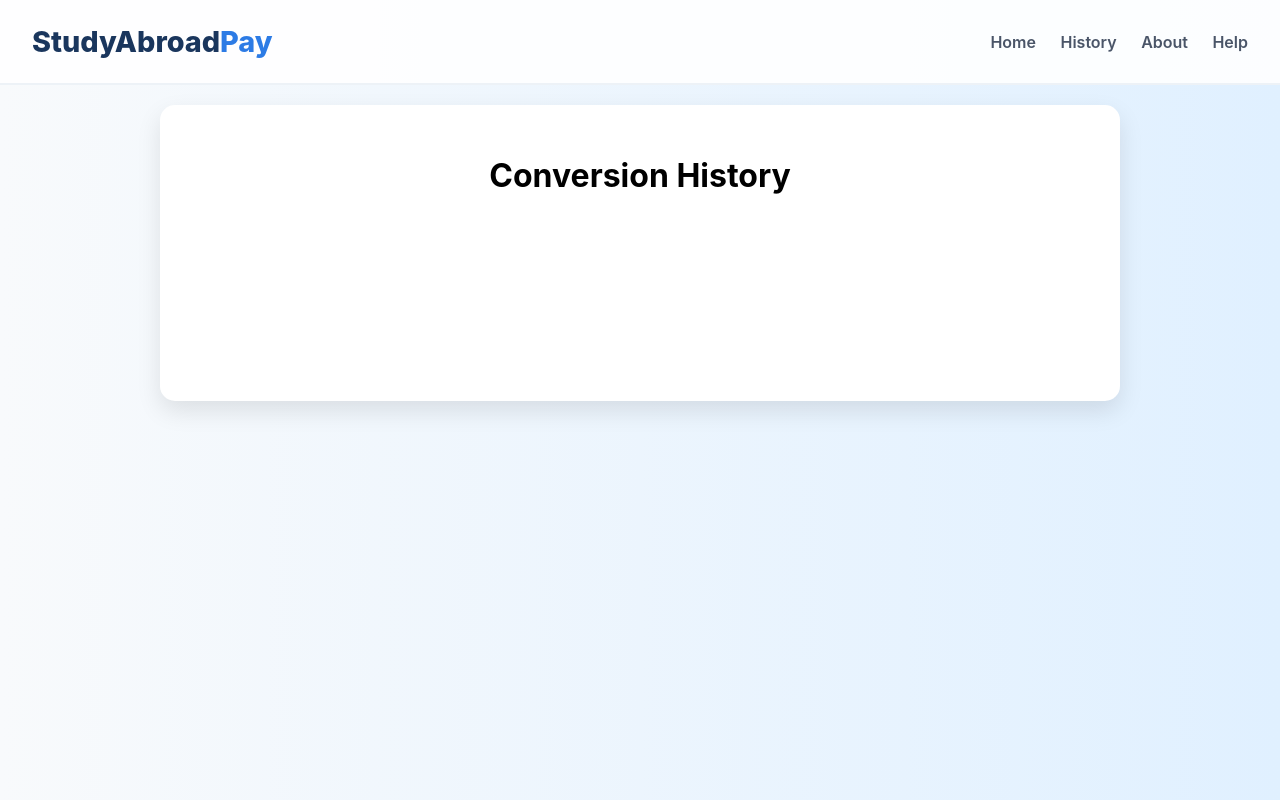
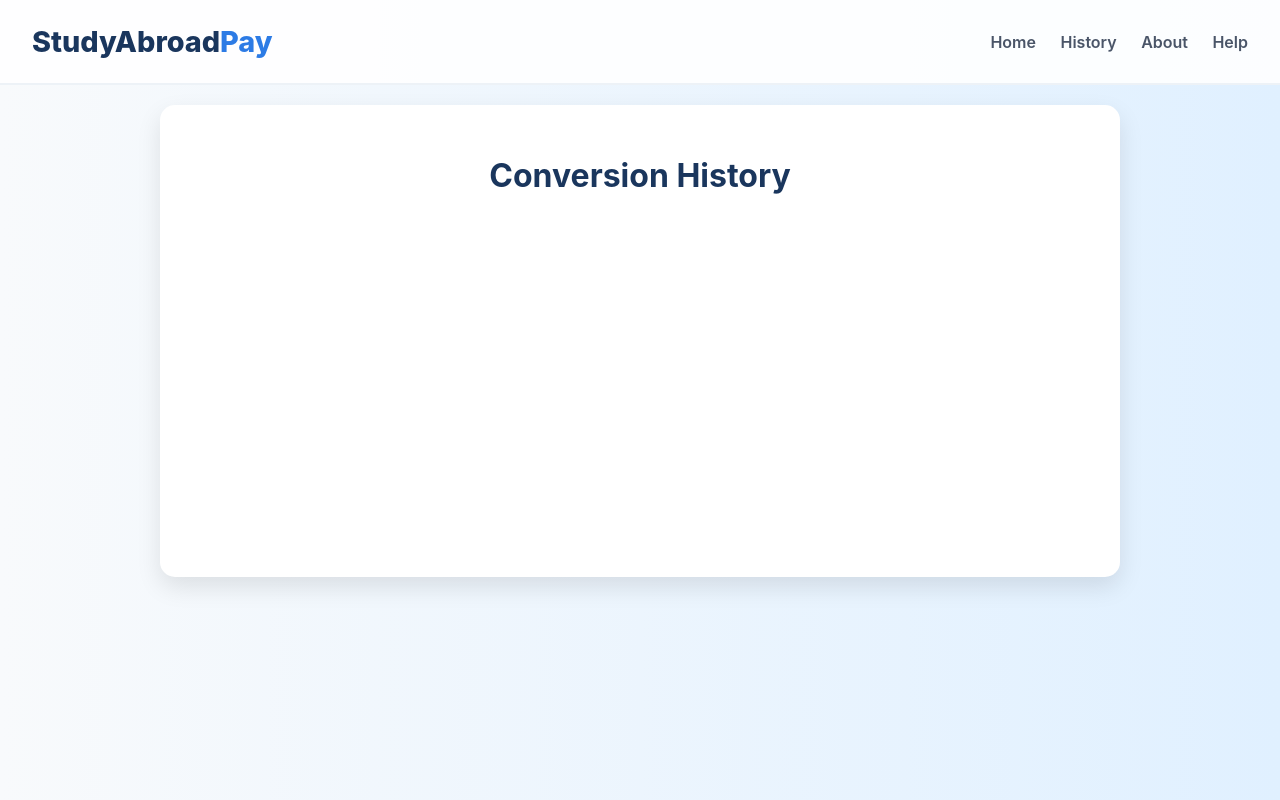
Before and after one commit to KatherineDelaney/Currency_Converter_FinalKD, a website: page public/action.html in a window 1280 px wide. Drawn offline with nearby package versions, Linux system fonts and the light colour scheme; no server answers.

Commit message:
Update style.css

```diff
--- a/public/style.css
+++ b/public/style.css
@@ -51,7 +51,9 @@ body {
   color: #4a5568;
   font-weight: 600;
   transition: all 0.3s ease;
-  position: relative; }
+  position: relative;
+}
+
 
 .nav-links a::after { content: '';
   position: absolute;
@@ -98,6 +100,22 @@ input, select {
   text-align: left;
 }
 
+/* Center titles inside containers */
+.page-container h1 {
+  text-align: center;
+  color: var(--text-color);
+  margin-bottom: 2rem;
+}
+
+/* Ensure the chart doesn't overflow the container */
+.chart-container {
+  position: relative;
+  margin: auto;
+  height: 40vh;
+  width: 80vw;
+  max-width: 800px;
+}
+
 
 #ratesContainer th { background-color: var(--primary);
   color: white;
```
